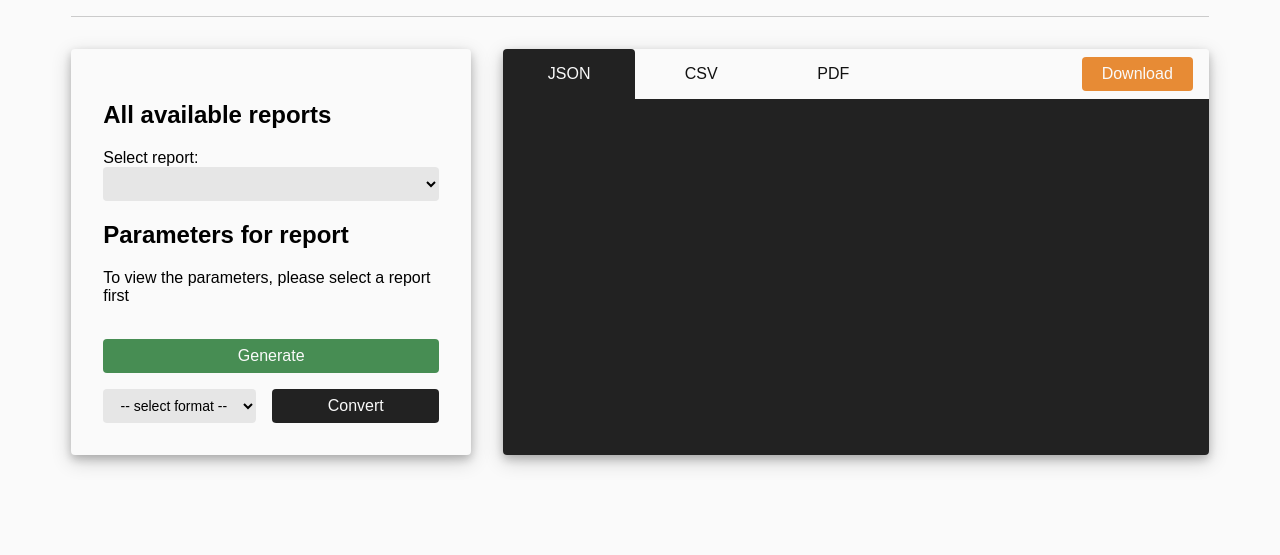
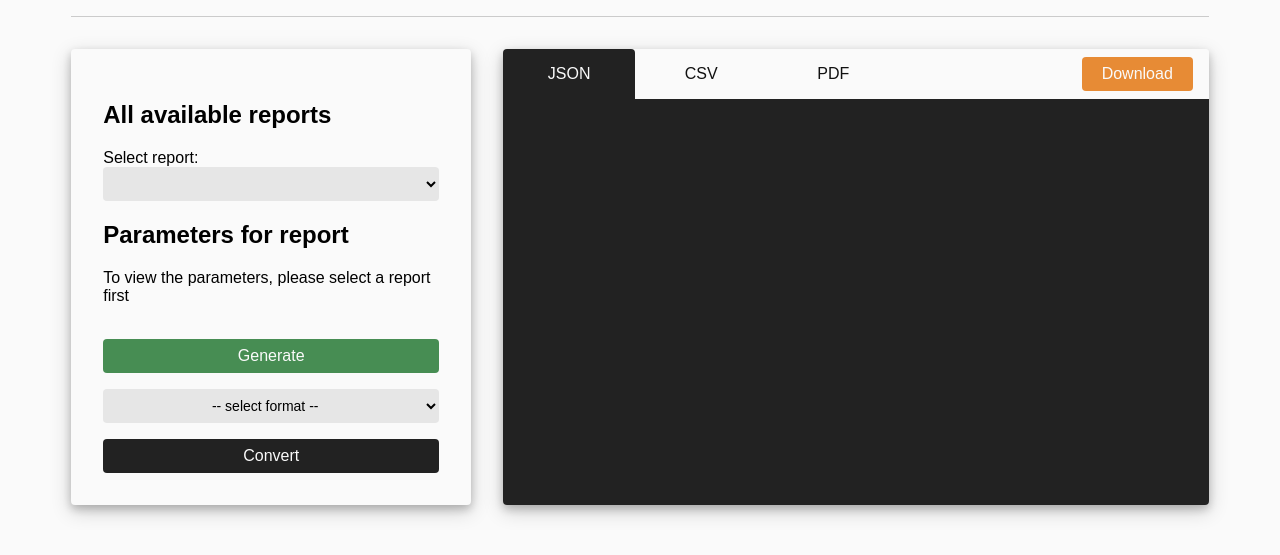
Before and after one commit to juergenrose/report-generator, a website: page views/index.html in a window 1280 px wide. Shown: the part 87-642 px from the top of the page. Drawn offline with Linux system fonts and the light colour scheme; no server answers.

Commit message:
changed some style from convertForm

```diff
--- a/public/css/styles.css
+++ b/public/css/styles.css
@@ -210,13 +210,15 @@ select:hover {
 
 /*convert form*/
 #convertForm {
-  display: flex;
+  display: flexbox;
   align-items: center;
-  flex-direction: column; /*for better mobile support */
+  flex-direction: column;
 }
 
 @media (min-width: 768px) {
   #convertForm {
+    margin: 0;
+    justify-content: space-around ;
     flex-direction: row; /*revert to row for larger screens */
   }
 }
@@ -228,8 +230,8 @@ select:hover {
   color: #fafafa;
   border: 0;
   border-radius: 4px;
-  margin-left: 1em;
   width: 100%;
+  margin-top: 1em;
 }
 
 .convertBtn:hover {
```
